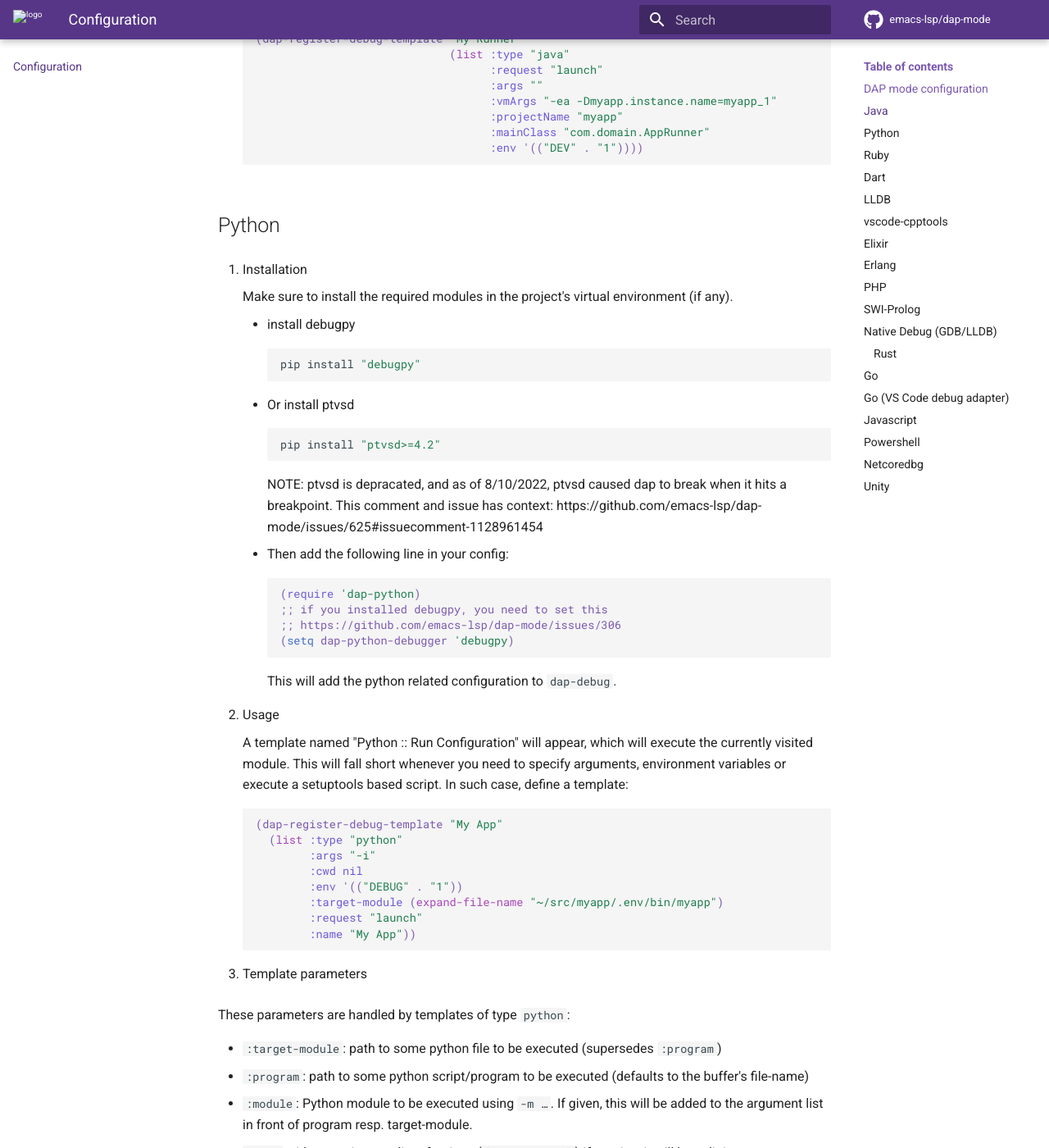
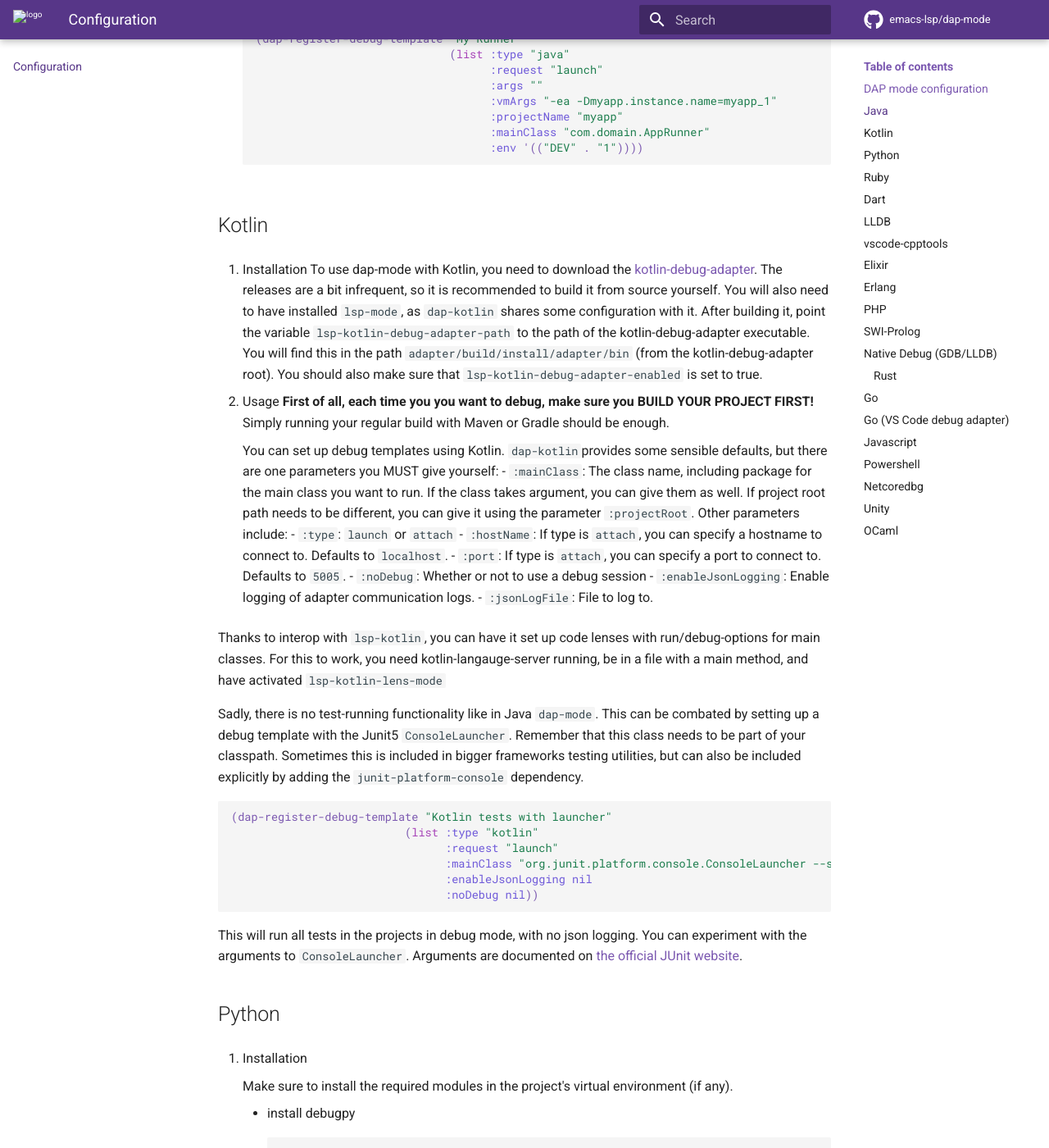
Before and after one commit to emacs-lsp/dap-mode, an MkDocs documentation site: the page built from docs/page/configuration.md, in a window 1280 px wide and 1400 px high, scrolled down 1466 px. Shown: the whole window at 82% size. Built offline with MkDocs 1.6.1 and Material for MkDocs 9.7.7, drawn with Linux system fonts in a browser that asks for light colours; comment, search, counter and statistics services are not loaded; some of the changed text lies outside the part shown.

Commit message:
Resync with latest emacs-lsp:master changes

````diff
--- a/docs/page/configuration.md
+++ b/docs/page/configuration.md
@@ -72,6 +72,52 @@
                                        :mainClass "com.domain.AppRunner"
                                        :env '(("DEV" . "1"))))
     ```
+
+## Kotlin
+
+1.  Installation
+    To use dap-mode with Kotlin, you need to download the [kotlin-debug-adapter](https://github.com/fwcd/kotlin-debug-adapter).
+    The releases are a bit infrequent, so it is recommended to build it from source yourself.
+    You will also need to have installed `lsp-mode`, as `dap-kotlin` shares some configuration with it.
+    After building it, point the variable `lsp-kotlin-debug-adapter-path ` to the path of the kotlin-debug-adapter executable.
+    You will find this in the path `adapter/build/install/adapter/bin` (from the kotlin-debug-adapter root).
+    You should also make sure that `lsp-kotlin-debug-adapter-enabled` is set to true.
+
+2.  Usage
+    **First of all, each time you you want to debug, make sure you BUILD YOUR PROJECT FIRST!**
+    Simply running your regular build with Maven or Gradle should be enough.
+
+    You can set up debug templates using Kotlin. `dap-kotlin`provides some sensible defaults,
+    but there are one parameters you MUST give yourself:
+    - `:mainClass`: The class name, including package for the main class you want to run. If the class takes argument, you can give them as well.
+    If project root path needs to be different, you can give it using the parameter `:projectRoot`.
+    Other parameters include:
+    - `:type`: `launch` or `attach`
+    - `:hostName`: If type is `attach`, you can specify a hostname to connect to. Defaults to `localhost`.
+    - `:port`: If type is `attach`, you can specify a port to connect to. Defaults to `5005`.
+    - `:noDebug`: Whether or not to use a debug session
+    - `:enableJsonLogging`: Enable logging of adapter communication logs.
+    - `:jsonLogFile`: File to log to.
+
+
+   Thanks to interop with `lsp-kotlin`, you can have it set up code lenses with run/debug-options for main classes.
+   For this to work, you need kotlin-langauge-server running, be in a file with a main method, and have activated `lsp-kotlin-lens-mode`
+
+   Sadly, there is no test-running functionality like in Java `dap-mode`. This can be combated by setting up a debug template with
+   the Junit5 `ConsoleLauncher`. Remember that this class needs to be part of your classpath. Sometimes this is included in bigger frameworks
+   testing utilities, but can also be included explicitly by adding the `junit-platform-console` dependency.
+
+   ```elisp
+   (dap-register-debug-template "Kotlin tests with launcher"
+                             (list :type "kotlin"
+                                   :request "launch"
+                                   :mainClass "org.junit.platform.console.ConsoleLauncher --scan-class-path"
+                                   :enableJsonLogging nil
+                                   :noDebug nil))
+   ```
+   This will run all tests in the projects in debug mode, with no json logging. You can experiment with the
+   arguments to `ConsoleLauncher`. Arguments are documented on [the official JUnit website](https://junit.org/junit5/docs/current/user-guide/#running-tests-console-launcher-options).
+
 
 ## Python
 
@@ -610,3 +656,22 @@
 2.  Usage
 
 	Call `dap-debug` and select the "Unity Editor" template
+
+## OCaml
+
+[earlybird](https://github.com/hackwaly/ocamlearlybird) is an OCaml debugger with support for DAP.
+
+1. Installation
+
+   - Install earlybird through `opam install earlybird`
+
+   - Put in your configuration file:
+
+   ``` elisp
+   (require 'dap-ocaml)
+   ```
+
+2. Usage
+
+    Call `dap-debug` and edit the "OCaml Debug Template". Make sure to set the program field as the path of your *byte-code* compiled program.
+    Note that this debugger _only_ works with bytecode compiled OCaml programs.
````
Also changed, not shown: CHANGELOG.org (+5 -2 lines), 4 other files.
